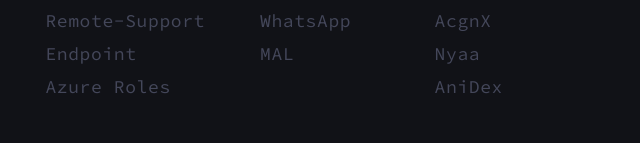
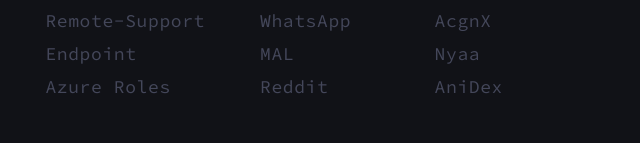
Before and after one commit to Ljisko/Ljisko.github.io, a browser extension: page index.html in a window 1280 px wide. Shown: the part 445-588 px from the top of the page, 622-1262 px from the left. Drawn offline with Linux system fonts and the light colour scheme; a web font is replaced by a local one.

Commit message:
added another link

```diff
--- a/index.html
+++ b/index.html
@@ -47,6 +47,7 @@
 						<a class="link" href="https://www.instagram.com/">Instagram</a>
 						<a class="link" href="https://web.whatsapp.com">WhatsApp</a>
 						<a class="link" href="https://myanimelist.net/">MAL</a>
+						<a class="link" href="https://reddit.com/">Reddit</a>
 					</div>
 					<div class="column">
 						<p>Torrents</p>
```
